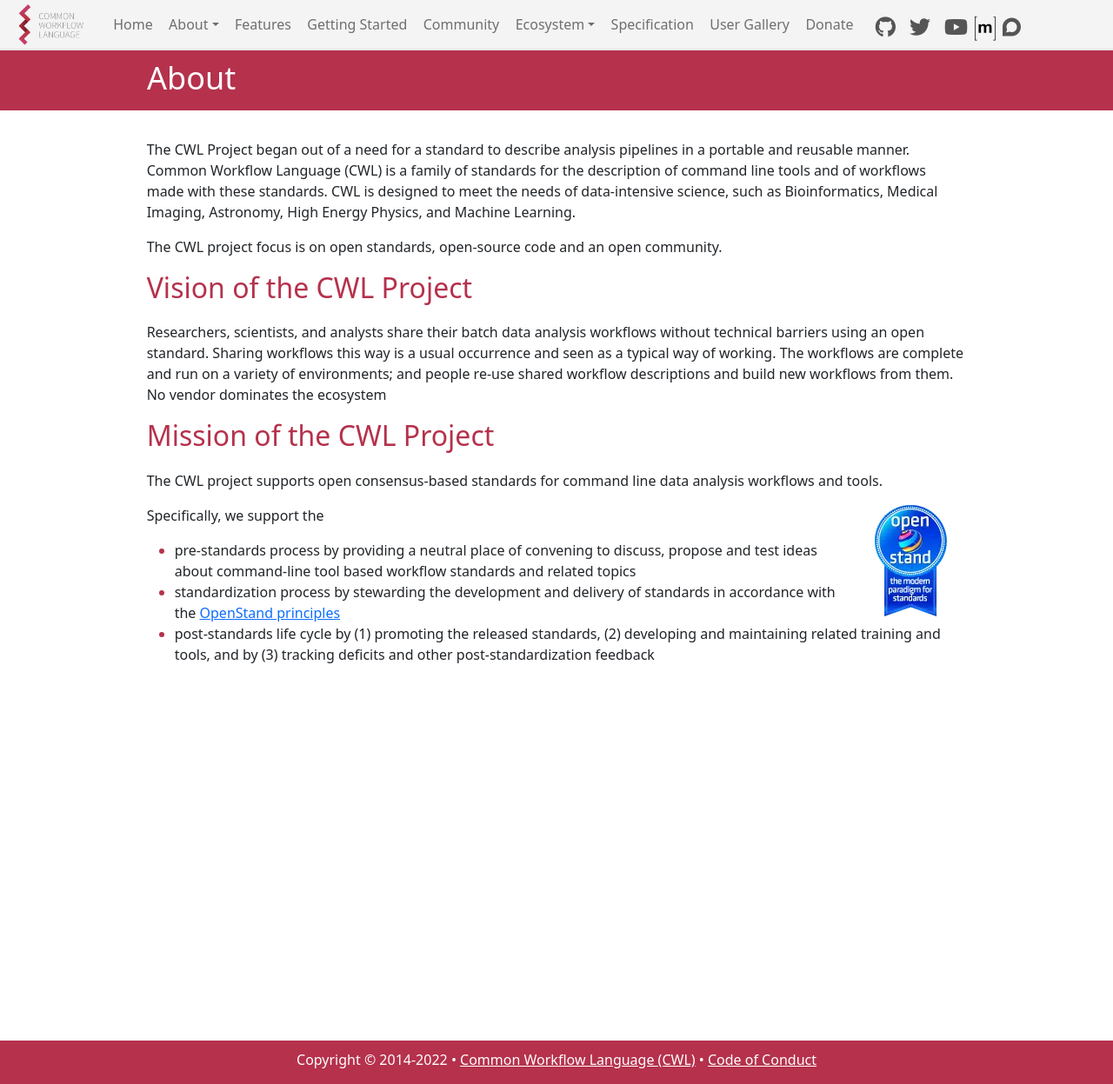
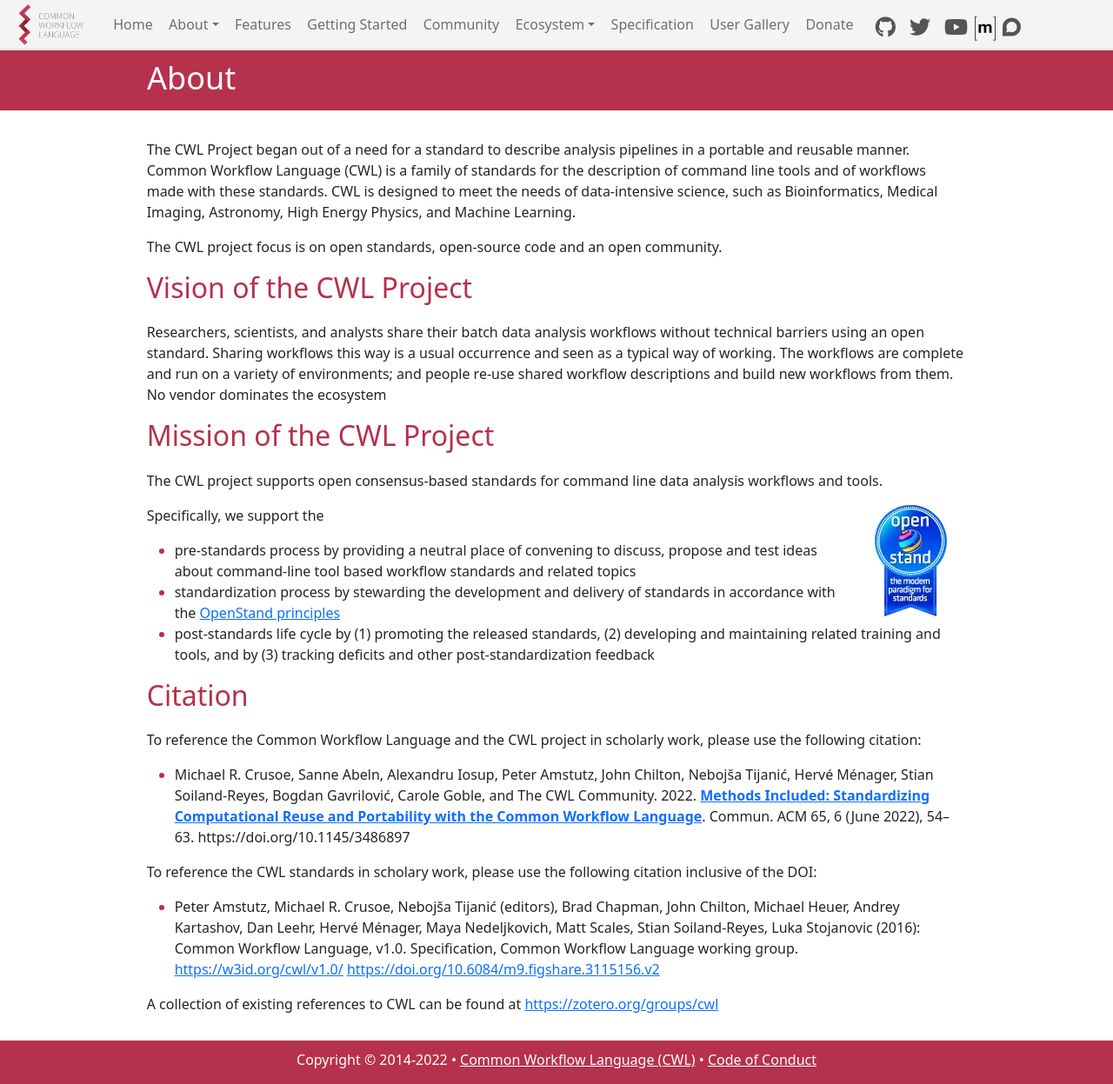
Before and after one commit to common-workflow-language/cwl-website, a Jekyll site: the page built from content/about.md, in a window 1280 px wide and 1247 px high. Shown: the whole window at 87% size. Built offline with Jekyll 4.4.1, drawn with Linux system fonts in a browser that asks for light colours.

Commit message:
About: Include citation instruction to increase findability. (#145)

```diff
--- a/content/about.md
+++ b/content/about.md
@@ -31,3 +31,17 @@ Specifically, we support the
 *    pre-standards process by providing a neutral place of convening to discuss, propose and test ideas about command-line tool based workflow standards and related topics
 *    standardization process by stewarding the development and delivery of standards in accordance with the [OpenStand principles](https://open-stand.org/about-us/principles/)
 *    post-standards life cycle by (1) promoting the released standards, (2) developing and maintaining related training and tools, and by (3) tracking deficits and other post-standardization feedback
+
+## Citation
+
+To reference the Common Workflow Language and the CWL project in scholarly work, please use the following citation:
+
+* Michael R. Crusoe, Sanne Abeln, Alexandru Iosup, Peter Amstutz, John Chilton, Nebojša Tijanić, Hervé Ménager, Stian Soiland-Reyes, Bogdan Gavrilović, Carole Goble, and The CWL Community. 2022. **[Methods Included: Standardizing Computational Reuse and Portability with the Common Workflow Language](https://cacm.acm.org/magazines/2022/6/261172-methods-included/fulltext)**. Commun. ACM 65, 6 (June 2022), 54–63. https://doi.org/10.1145/3486897
+
+To reference the CWL standards in scholary work, please use the following citation inclusive of the DOI:
+
+* Peter Amstutz, Michael R. Crusoe, Nebojša Tijanić (editors), Brad Chapman, John Chilton, Michael Heuer, Andrey Kartashov, Dan Leehr, Hervé Ménager, Maya Nedeljkovich, Matt Scales, Stian Soiland-Reyes, Luka Stojanovic (2016):
+Common Workflow Language, v1.0.
+Specification, Common Workflow Language working group. <https://w3id.org/cwl/v1.0/> <https://doi.org/10.6084/m9.figshare.3115156.v2>
+
+A collection of existing references to CWL can be found at <https://zotero.org/groups/cwl>
```
Also changed, not shown: content/specification.md (+3 -1 lines).
